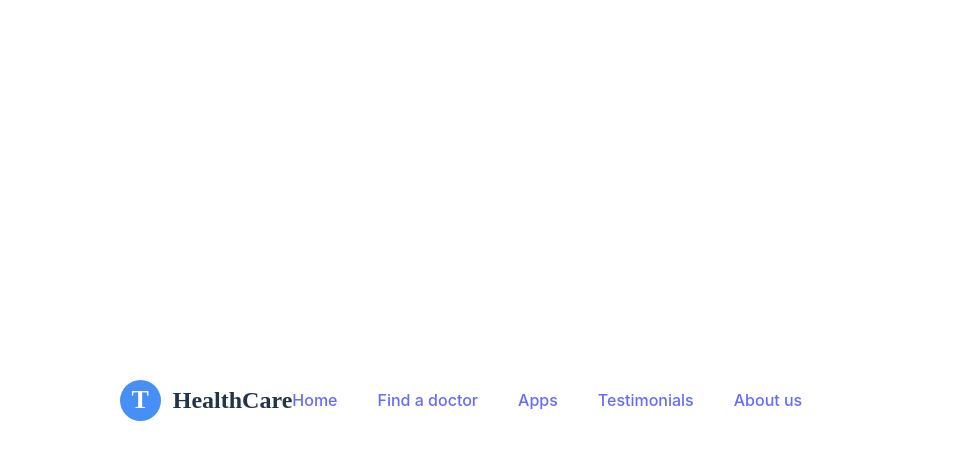
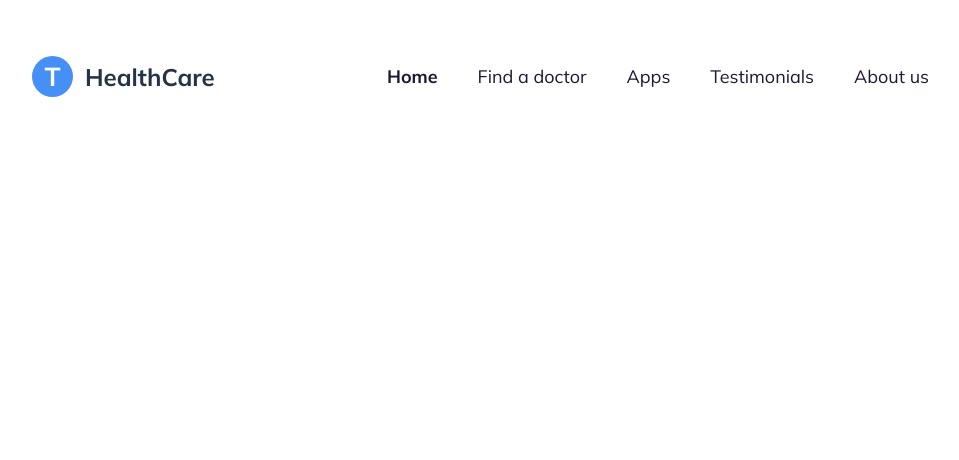
Before and after one commit to zavyalov-daniil/zavyalov-react-1, a React (Vite) app: page / in a window 1280 px wide. Shown: the top 460 px of the page, without its empty margins (159-1118 px from the left). Built offline with nearby package versions, Linux system fonts and the light colour scheme.

Commit message:
[~] fix header

```diff
--- a/src/App.module.css
+++ b/src/App.module.css
@@ -1,35 +1,5 @@
-.icon {
-  height: 6em;
-  padding: 1.5em;
-  will-change: filter;
-  transition: filter 300ms;
-}
-.icon:hover {
-  filter: drop-shadow(0 0 2em #646cffaa);
-}
-.icon.react:hover {
-  filter: drop-shadow(0 0 2em #61dafbaa);
-}
-
-@keyframes logo-spin {
-  from {
-    transform: rotate(0deg);
-  }
-  to {
-    transform: rotate(360deg);
-  }
-}
-
 @media (prefers-reduced-motion: no-preference) {
   a:nth-of-type(2) .icon {
     animation: logo-spin infinite 20s linear;
   }
 }
-
-.card {
-  padding: 2em;
-}
-
-.read-the-docs {
-  color: #888;
-}
--- a/src/components/AppHeader/AppHeader.module.css
+++ b/src/components/AppHeader/AppHeader.module.css
@@ -1,19 +1,32 @@
 .appHeader {
     display: flex;
-    #flex-direction: row;
-    #justify-content: center;
+    flex-direction: row;
+    justify-content: space-between;
+    width: 100%;
     align-items: center;
-    padding: 10px 6px;
 }
 
 .logo {
-    margin-right: auto;
+    #margin-right: auto;
 }
 
 .navigation {
     display: flex;
 }
 
+.bold {
+    font-weight: 700;
+}
+
+.regular {
+    font-weight: 400;
+}
+
 .navigationElement {
-    margin-right: 40px;
+    margin-left: 40px;
+    color: #1F1534;
+    font-family: Mulish;
+    font-size: 18px;
+    font-style: normal;
+    line-height: normal;
 }
--- a/src/components/AppHeader/AppHeader.tsx
+++ b/src/components/AppHeader/AppHeader.tsx
@@ -1,6 +1,7 @@
 import React from "react";
 import Logo from "../Logo";
 import classes from "./AppHeader.module.css"
+import clsx from "clsx";
 
 const AppHeader: React.FC = () => {
 
@@ -8,11 +9,26 @@ const AppHeader: React.FC = () => {
         <header className={classes.appHeader}>
             <div className={classes.logo}><Logo/></div>
             <nav className={classes.navigation}>
-                <a className={classes.navigationElement}>Home</a>
-                <a className={classes.navigationElement}>Find a doctor</a>
-                <a className={classes.navigationElement}>Apps</a>
-                <a className={classes.navigationElement}>Testimonials</a>
-                <a className={classes.navigationElement}>About us</a>
+                <a className={
+                    clsx(classes.navigationElement,
+                        classes.bold)
+                }>Home</a>
+                <a className={
+                    clsx(classes.navigationElement,
+                        classes.regular)
+                }>Find a doctor</a>
+                <a className={
+                    clsx(classes.navigationElement,
+                        classes.regular)
+                }>Apps</a>
+                <a className={
+                    clsx(classes.navigationElement,
+                        classes.regular)
+                }>Testimonials</a>
+                <a className={
+                    clsx(classes.navigationElement,
+                        classes.regular)
+                }>About us</a>
             </nav>
         </header>
     )
--- a/src/components/Logo/Logo.module.css
+++ b/src/components/Logo/Logo.module.css
@@ -10,10 +10,12 @@
     height: 41px;
     background-color: #458FF6;
     border-radius: 50%;
+    display: flex;
+    align-items: center;
     justify-content: center;
     color: white;
     font-size: 26px;
-    font-family: 'Mulish';
+    font-family: Mulish;
     font-weight: 700;
 }
 
--- a/src/index.css
+++ b/src/index.css
@@ -1,3 +1,6 @@
+@import url('https://fonts.googleapis.com/css2?family=Mulish&display=swap');
+@import url('https://fonts.googleapis.com/css2?family=Mulish:wght@400;700&display=swap');
+
 :root {
   --main-text-color: rgba(255, 255, 255, 0.87);
   --main-bg-color: #242424;
@@ -8,8 +11,8 @@
 
 
   font-family: Inter, system-ui, Avenir, Helvetica, Arial, sans-serif;
-  line-height: 1.5;
-  font-weight: 400;
+  #line-height: 1.5;
+  #font-weight: 400;
 
   color-scheme: light dark;
   color: var(--main-text-color);
@@ -22,10 +25,12 @@
 }
 
 #root {
-  max-width: 1280px;
-  margin: 0 auto;
-  padding: 2rem;
-  text-align: center;
+  width: 100%;
+  padding: 56px 192px 0 191px;
+  #max-width: 1280px;
+  #margin: 0 auto;
+  #padding: 2rem;
+  #text-align: center;
 }
 
 a {
@@ -40,9 +45,10 @@ a:hover {
 body {
   margin: 0;
   display: flex;
-  place-items: center;
-  min-width: 320px;
-  min-height: 100vh;
+  width: 100%;
+  #place-items: center;
+  #min-width: 320px;
+  #min-height: 100vh;
 }
 
 h1 {
```
